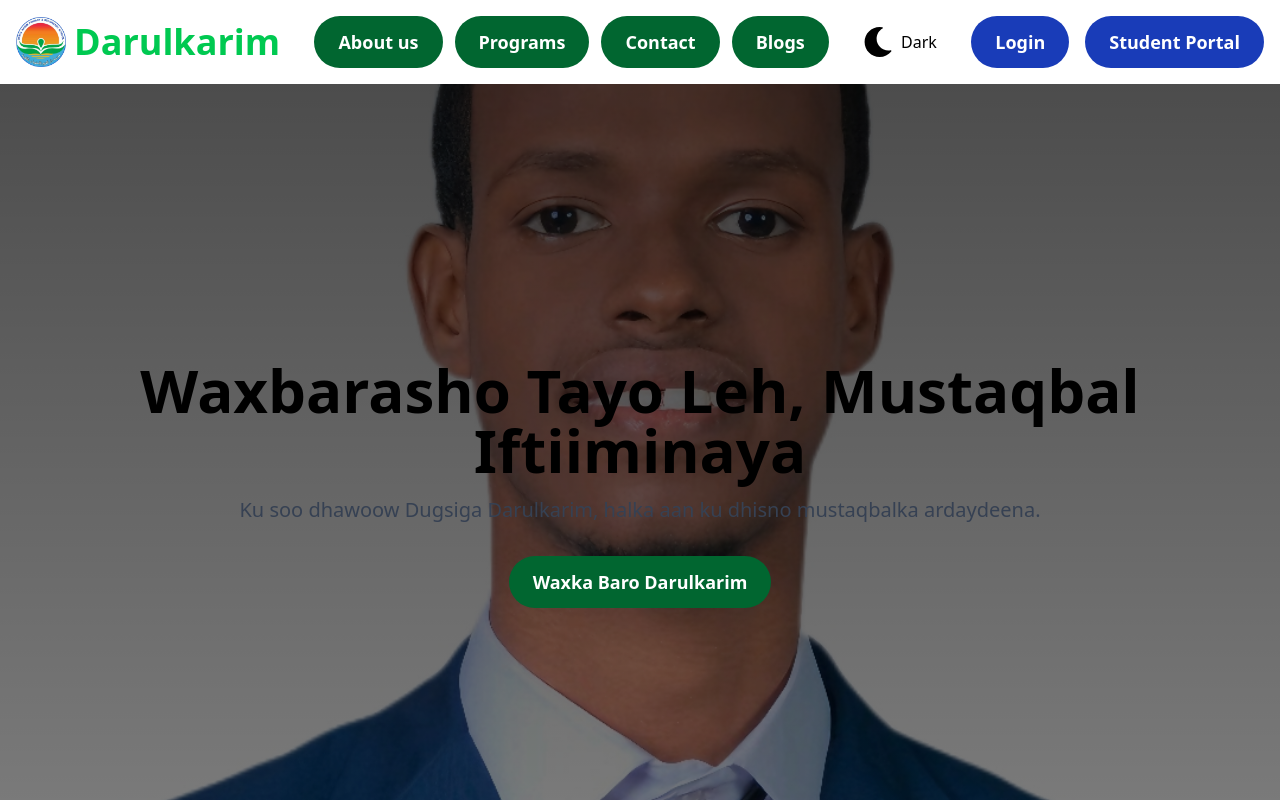
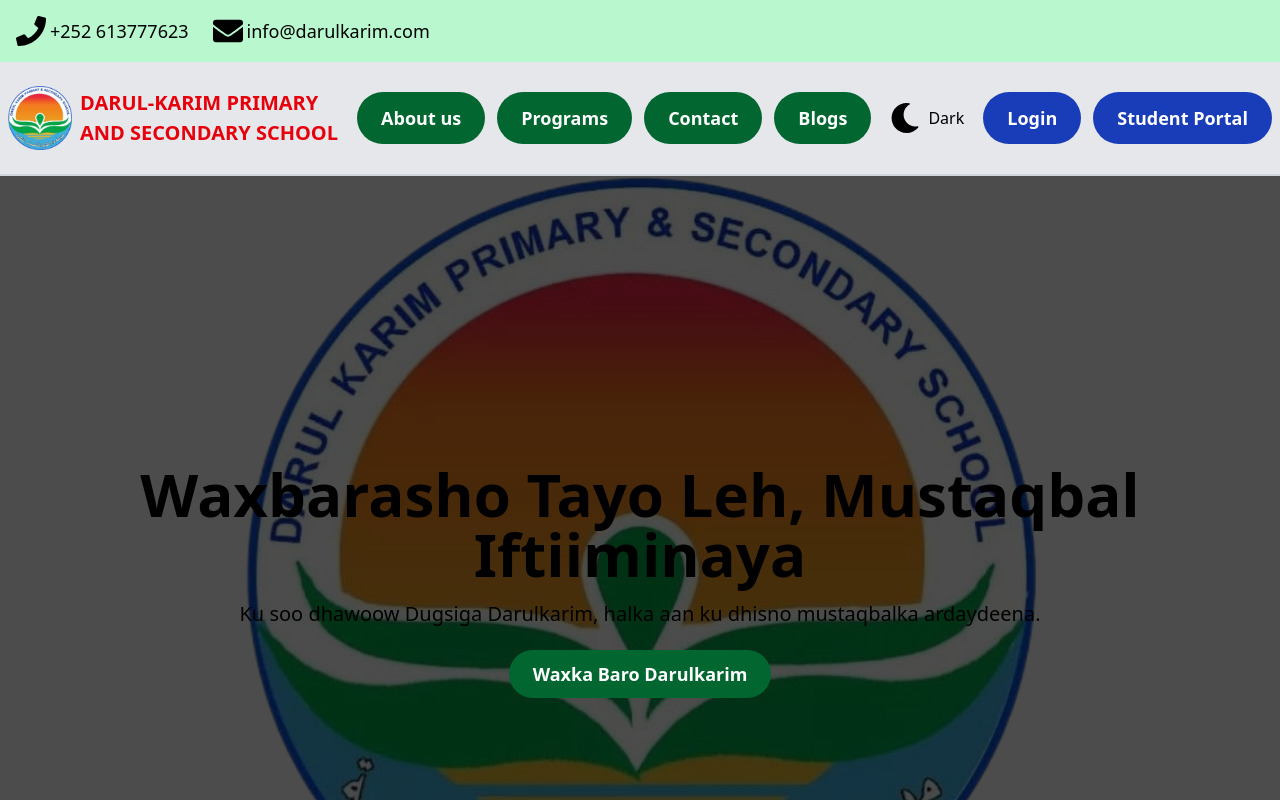
Before and after one commit to Abdimalik-Saed-Elmi/Darulkrim-School-Website, a React (Vite) app: page / in a window 1280 px wide. Shown: the top 800 px of the page. Built offline with nearby package versions, Linux system fonts and the light colour scheme.

Commit message:
We updated more sections

```diff
--- a/src/components/AboutUs.jsx
+++ b/src/components/AboutUs.jsx
@@ -2,6 +2,7 @@
 import { motion } from "framer-motion";
 import "../styles/about.css";
 import { useTheme } from "../Hooks/ThemeContext";
+import { Link } from "react-router-dom";
 
 function AboutUs() {
   const { darkMode } = useTheme(); // Use the useTheme hook
@@ -38,15 +39,15 @@
             <p className={`text-xl leading-relaxed mb-4 text-center ${darkMode ? "text-gray-300" : "text-gray-700"}`}>
               Waxaan aaminsanahay in waxbarashadu ay tahay furaha mustaqbal wanaagsan, waxaana naga go'an inaa ardaydeena ka caawino gaarida hadafkooda.
             </p>
-            <button className="bg-green-600 w-full text-white font-bold py-3 px-6 rounded-full text-lg hover:bg-green-800 transition-colors">
+            <Link to="/contact" className="bg-green-600 w-[100%] block text-center text-white font-bold py-3 px-6 rounded-full text-lg hover:bg-green-800 transition-colors">
               Xog Dheeri
-            </button>
+            </Link>
           </motion.div>
           <div>
             <img
               src="DarulkarimLogo.png"
               alt="About Us"
-              className="rounded-full shadow-md h-[500px] w-[500px]"
+              className=" h-[380px] w-[380px] rounded-full shadow-md  md:h-[500px] md:w-[500px]"
             />
           </div>
         </div>
--- a/src/components/Contact.jsx
+++ b/src/components/Contact.jsx
@@ -1,6 +1,13 @@
 import React from "react";
 import { motion } from "framer-motion";
-import { FaFacebook, FaTwitter, FaInstagram, FaMapMarkerAlt, FaPhoneAlt, FaEnvelope } from "react-icons/fa";
+import {
+  FaFacebook,
+  FaTwitter,
+  FaInstagram,
+  FaMapMarkerAlt,
+  FaPhoneAlt,
+  FaEnvelope,
+} from "react-icons/fa";
 import "../styles/about.css";
 import { useTheme } from "../Hooks/ThemeContext";
 
@@ -13,17 +20,40 @@
       whileInView={{ opacity: 1, y: 0 }}
       transition={{ duration: 0.8 }}
       viewport={{ once: true }}
-      className={`py-16 bg-cover bg-center ${darkMode ? "bg-gray-900 text-gray-300" : "bg-blue-300 text-black"}`} // Adjust background and text colors
+      className={`py-16 bg-cover bg-center ${
+        darkMode ? "bg-gray-900 text-gray-300" : "bg-blue-300 text-black"
+      }`} // Adjust background and text colors
     >
       <div className="container mx-auto px-4">
-        <h2 className={`text-3xl md:text-4xl font-bold text-center mb-8 ${darkMode ? "text-white" : "text-black"}`}>
+        <h2
+          className={`text-3xl md:text-4xl font-bold text-center mb-12 ${
+            darkMode ? "text-white" : "text-black"
+          }`}
+        >
           Contact Us
         </h2>
         <div className="grid grid-cols-1 md:grid-cols-2 gap-8">
           <div>
-            <p className={`text-lg font-bold leading-relaxed mb-12 ${darkMode ? "text-gray-300" : "text-black"}`}>
+            <p
+              className={`text-lg font-bold leading-relaxed mb-6 ${
+                darkMode ? "text-gray-300" : "text-black"
+              }`}
+            >
               Waxaad nagala soo xiriiri kartaa macluumaadka hoos ku qoran:
             </p>
+            <div className="flex space-x-8 mb-6">
+              <a
+                href="#"
+                className="hover:text-gray-300 flex items-center gap-2"
+              >
+                <img
+                  src="DarulkarimLogo.png"
+                  alt="Darulkarim"
+                  className="w-20 h-20"
+                />
+                <span className=" text-2xl font-semibold text-red-500">DARUL-KARIM PRIMARY <br /> AND SECONDARY SCHOOL</span>
+              </a>
+            </div>
             <ul className="list-disc list-inside mb-4 flex flex-col space-y-6">
               <li className="flex items-center space-x-2">
                 <FaMapMarkerAlt size={35} className="rounded-full p-1 mr-2" />
@@ -31,23 +61,53 @@
               </li>
               <li className="flex items-center space-x-2">
                 <FaPhoneAlt size={35} className="rounded-full p-1 mr-2" />
-                Phone: <a href="https://api.whatsapp.com/send?phone=+252613777623&text=Darulkarim" className="hover:text-blue-900 hover:font-bold hover:underline"> +252613777623 </a>|<a href="https://api.whatsapp.com/send?phone=+252615633116&text=Darulkarim" className="hover:text-blue-900 hover:font-bold hover:underline">+252615633116 </a>
+                Phone:{" "}
+                <a
+                  href="https://api.whatsapp.com/send?phone=+252613777623&text=Darulkarim"
+                  className="hover:text-blue-900 hover:font-bold hover:underline"
+                >
+                  {" "}
+                  +252613777623{" "}
+                </a>
+                |
+                <a
+                  href="https://api.whatsapp.com/send?phone=+252615633116&text=Darulkarim"
+                  className="hover:text-blue-900 hover:font-bold hover:underline"
+                >
+                  +252615633116{" "}
+                </a>
               </li>
               <li className="flex items-center space-x-2">
                 <FaEnvelope size={35} className="rounded-full p-1 mr-2" />
-                Email: <a href="https://mail.google.com/" className="text-blue-900 ml-2 font-bold"> schooldks2022@gmail.com</a>
+                Email:{" "}
+                <a
+                  href="https://mail.google.com/"
+                  className="text-blue-900 ml-2 font-bold"
+                >
+                  {" "}
+                  schooldks2022@gmail.com
+                </a>
               </li>
             </ul>
             <div className="flex space-x-8 mt-8">
-              <a href="https://www.facebook.com/profile.php?id=100057218268902" className="hover:text-gray-300 flex items-center gap-2">
+              <a
+                href="https://www.facebook.com/profile.php?id=100057218268902"
+                className="hover:text-gray-300 flex items-center gap-2"
+              >
                 <FaFacebook size={35} className="rounded-full p-1" />
                 Facebook
               </a>
-              <a href="#" className="hover:text-gray-300 flex items-center gap-2">
+              <a
+                href="#"
+                className="hover:text-gray-300 flex items-center gap-2"
+              >
                 <FaTwitter size={35} className="rounded-full p-1" />
                 Twitter
               </a>
-              <a href="#" className="hover:text-gray-300 flex items-center gap-2">
+              <a
+                href="#"
+                className="hover:text-gray-300 flex items-center gap-2"
+              >
                 <FaInstagram size={35} className="rounded-full p-1" />
                 Instagram
               </a>
@@ -61,27 +121,60 @@
               className="space-y-4"
             >
               <div>
-                <label className={`block text-lg font-medium mb-1 ${darkMode ? "text-gray-300" : "text-black"}`}>Magaca:</label>
+                <label
+                  className={`block text-lg font-medium mb-1 ${
+                    darkMode ? "text-gray-300" : "text-black"
+                  }`}
+                >
+                  Magaca:
+                </label>
                 <input
                   type="text"
-                  className={`w-full border border-gray-300 rounded-md p-2 ${darkMode ? "bg-gray-800 text-gray-300" : "bg-white text-gray-800"}`}
+                  required
+                  className={`w-full border border-gray-300 rounded-md p-2 ${
+                    darkMode
+                      ? "bg-gray-800 text-gray-300"
+                      : "bg-white text-gray-800"
+                  }`}
                 />
               </div>
               <div>
-                <label className={`block text-lg font-medium mb-1 ${darkMode ? "text-gray-300" : "text-black"}`}>Email:</label>
+                <label
+                  className={`block text-lg font-medium mb-1 ${
+                    darkMode ? "text-gray-300" : "text-black"
+                  }`}
+                >
+                  Email:
+                </label>
                 <input
                   type="email"
-                  className={`w-full border border-gray-300 rounded-md p-2 ${darkMode ? "bg-gray-800 text-gray-300" : "bg-white text-gray-800"}`}
+                  required
+                  className={`w-full border border-gray-300 rounded-md p-2 ${
+                    darkMode
+                      ? "bg-gray-800 text-gray-300"
+                      : "bg-white text-gray-800"
+                  }`}
                 />
               </div>
               <div>
-                <label className={`block text-lg font-medium mb-1 ${darkMode ? "text-gray-300" : "text-black"}`}>Fariinta:</label>
+                <label
+                  className={`block text-lg font-medium mb-1 ${
+                    darkMode ? "text-gray-300" : "text-black"
+                  }`}
+                >
+                  Fariinta:
+                </label>
                 <textarea
+                required
                   rows="4"
-                  className={`w-full border border-gray-300 rounded-md p-2 ${darkMode ? "bg-gray-800 text-gray-300" : "bg-white text-gray-800"}`}
+                  className={`w-full border border-gray-300 rounded-md p-2 ${
+                    darkMode
+                      ? "bg-gray-800 text-gray-300"
+                      : "bg-white text-gray-800"
+                  }`}
                 ></textarea>
               </div>
-              <button className="bg-green-500 text-black py-2 px-4 rounded-md hover:bg-blue-600">
+              <button className="bg-green-500 block w-full text-center text-black py-2 px-4 rounded-md hover:bg-blue-600">
                 Submit
               </button>
             </motion.form>
@@ -97,6 +190,11 @@
             loading="lazy"
             referrerPolicy="no-referrer-when-downgrade"
             title="Google Maps Location"
+            onClick={() => {
+              window.location.href =
+                "https://www.google.com/maps/search/Albaraka,+HODAN+DISTRICT,+MOGADISHU,%C2%A0SOMALIA/@2.0521362,45.3097859,17z?entry=ttu&g_ep=EgoyMDI1MDMyNC4wIKXMDSoASAFQAw%3D%3D";
+            }}
+            sandbox="allow-same-origin allow-scripts allow-popups allow-forms"
           ></iframe>
         </div>
       </div>
--- a/src/components/Footer.jsx
+++ b/src/components/Footer.jsx
@@ -5,7 +5,7 @@
   const { darkMode } = useTheme(); // Use the useTheme hook
 
   return (
-    <footer className={`py-8 border-t-2 border-solid border-gray-300 ${darkMode ? "bg-gray-800 text-gray-300 border-gray-700" : "bg-blue-300 text-black"}`}>
+    <footer className={`py-6 border-t-2 border-solid border-gray-300 ${darkMode ? "bg-gray-800 text-gray-300 border-gray-700" : "bg-blue-300 text-black"}`}>
       <div className="container mx-auto text-center flex justify-between items-center">
         <p>&copy; {new Date().getFullYear()} Darulkarim. All Rights Reserved.</p>
         <p className="">
--- a/src/components/Hero.jsx
+++ b/src/components/Hero.jsx
@@ -1,10 +1,12 @@
-import React, { useState, useEffect } from "react";
+import React, { useState, useEffect, useRef } from "react";
 import { motion } from "framer-motion";
 import { useTheme } from "../Hooks/ThemeContext";
+import { FaChevronLeft, FaChevronRight } from "react-icons/fa";
+import { Link } from "react-router-dom";
 
 function Hero() {
   const images = [
-    "Darulkarimbg.jpg",
+    "Darulkarim-mooseey.jpg",
     "DarulkarimLogo.png",
     "Passport.jpg",
   ];
@@ -16,45 +18,96 @@
 
   const [currentImageIndex, setCurrentImageIndex] = useState(0);
   const { darkMode } = useTheme();
+  const scrollContainerRef = useRef(null);
+  const [showNavButtons, setShowNavButtons] = useState(false); // Ku dar state-ka muuqaalka buttons-ka
 
   useEffect(() => {
     const interval = setInterval(() => {
       setCurrentImageIndex((prevIndex) => (prevIndex + 1) % (darkMode ? Darkimages.length : images.length));
-    }, 3000);
+    }, 5000);
 
     return () => clearInterval(interval);
   }, [darkMode, Darkimages.length, images.length]);
+
+  const scrollLeft = () => {
+    setCurrentImageIndex((prevIndex) => {
+      let newIndex = prevIndex - 1;
+      if (newIndex < 0) {
+        newIndex = darkMode ? Darkimages.length - 1 : images.length - 1;
+      }
+      return newIndex;
+    });
+  };
+
+  const scrollRight = () => {
+    setCurrentImageIndex((prevIndex) => {
+      let newIndex = prevIndex + 1;
+      if (newIndex >= (darkMode ? Darkimages.length : images.length)) {
+        newIndex = 0;
+      }
+      return newIndex;
+    });
+  };
 
   return (
     <motion.section
       initial={{ opacity: 0 }}
       animate={{ opacity: 1 }}
       transition={{ duration: 1 }}
+      onMouseEnter={() => setShowNavButtons(true)} // Muuji buttons-ka marka la dul geeyo
+      onMouseLeave={() => setShowNavButtons(false)} // Qari buttons-ka marka laga baxo
+      ref={scrollContainerRef}
+        className="relative w-full overflow-hidden"
         style={{
+          backgroundImage: darkMode
+            ? `linear-gradient(rgba(0, 0, 0, 0.8), rgba(0, 0, 0, 0.8)), url('${Darkimages[currentImageIndex]}')`
+            : `linear-gradient(rgba(0, 0, 0, 0.7), rgba(0, 0, 0, 0.7)), url('${images[currentImageIndex]}')`,
+          backgroundSize: "contain",
+          backgroundPosition: "center",
+          backgroundRepeat: "no-repeat",
+          display: "flex",
+          overflowX: "auto",
+          scrollBehavior: "smooth",
+          scrollbarWidth: "none",
+          msOverflowStyle: "none",
           minHeight: "100vh",
-        display: "flex",
           alignItems: "center",
           justifyContent: "center",
           textAlign: "center",
-        backgroundImage: darkMode
-          ? `linear-gradient(rgba(0, 0, 0, 0.8), rgba(0, 0, 0, 0.8)), url('${Darkimages[currentImageIndex]}')`
-          : `linear-gradient(rgba(0, 0, 0, 0.7), rgba(0, 0, 0, 0.5)), url('${images[currentImageIndex]}')`,
-        backgroundSize: "cover", // Sawirka ha buuxiyo qaybta
-        backgroundPosition: "center",
           color: darkMode ? "white" : "black",
         }}
     >
+
         <div className="container mx-auto px-4">
           <h1 className={`text-4xl md:text-6xl font-bold mb-4 ${darkMode ? "text-white" : "text-black"}`}>
             Waxbarasho Tayo Leh, Mustaqbal Iftiiminaya
           </h1>
-        <p className={`text-lg md:text-xl mb-8 ${darkMode ? "text-gray-300" : "text-gray-700"}`}>
+          <p className={`text-lg md:text-xl mb-8 ${darkMode ? "text-gray-300" : "text-black"}`}>
             Ku soo dhawoow Dugsiga Darulkarim, halka aan ku dhisno mustaqbalka ardaydeena.
           </p>
-        <button className="bg-green-800 text-white py-3 px-6 rounded-full text-lg font-semibold hover:bg-green-600 transition-colors">
+          <Link to={"/about"} className="bg-green-800 text-white py-3 px-6 rounded-full text-lg font-semibold hover:bg-green-600 transition-colors">
             Waxka Baro Darulkarim
+          </Link>
+        </div>
+        {showNavButtons && (
+          <>
+            <button
+              onClick={scrollLeft}
+              className={darkMode ? "absolute left-0 ml-4 text-4xl top-1/2 transform -translate-y-1/2 bg-white text-black p-2 rounded-full" : "absolute left-0 ml-4 text-4xl top-1/2 transform -translate-y-1/2 bg-gray-200 p-2 rounded-full" }
+              style={{ boxShadow: "0 2px 4px rgba(0, 0, 0, 0.2)" }} // Ku dar shadow inline
+            >
+              <FaChevronLeft />
             </button>
-      </div>
+            <button
+              onClick={scrollRight}
+              className={darkMode ? "absolute right-0 mr-4 text-4xl top-1/2 transform -translate-y-1/2 bg-white text-black p-2 rounded-full" : "absolute right-0 mr-4 text-4xl top-1/2 transform -translate-y-1/2 bg-gray-200 p-2 rounded-full" }
+              style={{ boxShadow: "0 2px 4px rgba(0, 0, 0, 0.2)" }} // Ku dar shadow inline
+            >
+              <FaChevronRight />
+            </button>
+          </>
+        )}
+
     </motion.section>
   );
 }
--- a/src/components/Navbar.jsx
+++ b/src/components/Navbar.jsx
@@ -4,31 +4,55 @@
 import { useState } from "react";
 import { HiMenuAlt3, HiX } from "react-icons/hi";
 import { useTheme } from "../Hooks/ThemeContext";
-import { FaMoon, FaSun } from "react-icons/fa";
+import { FaMoon, FaSun, FaPhone, FaEnvelope } from "react-icons/fa"; // Ku dar icons-ka
 
 function Navbar() {
   const { darkMode, toggleDarkMode } = useTheme();
-
   const [mobileMenu, setMobileMenu] = useState(false);
 
   return (
-    <nav
-      className={`p-4 ${
-        darkMode ? "bg-gray-800 text-white" : "bg-white text-black"
+    <>
+      <div
+        className={`py-4 px-2 text-lg ${
+          darkMode ? "bg-gray-700 text-white" : "bg-green-200 text-black"
         }`}
       >
         <div className="container mx-auto flex justify-between items-center">
-        <Link to="/" className="flex items-center">
+          <div className="flex items-center space-x-4">
+            <div className="flex items-center px-2">
+              <FaPhone  className="mr-1 text-[25px] md:text-[30px]" />
+              <a href="https://api.whatsapp.com/send?phone=+252613777623&text=Hi-Darulkarim-Primary-and-Secondary-School" className="hover:underline"> +252 613777623 </a>
+            </div>
+            <div className="flex items-center">
+              <FaEnvelope className="mr-1 text-[25px] md:text-[30px]" />
+              <a href="#">info@darulkarim.com</a>
+            </div>
+            {/* Waxyaabo kale oo aad rabto inaad ku darto */}
+          </div>
+          <div className="flex items-center space-x-4">
+            {/* Social media links ama waxyaabo kale */}
+          </div>
+        </div>
+      </div>
+      <nav
+        className={`py-6 border-b-2 border-solid border-gray-300 ${
+          darkMode ? "bg-gray-800 text-white" : "bg-gray-200 text-black"
+        }`}
+      >
+        <div className="container mx-auto px-2 flex justify-between items-center">
+            <div className="flex space-x-8">
+              <Link
+                to="/"
+                className="hover:text-gray-300 flex items-center gap-2"
+              >
                 <img
                   src="DarulkarimLogo.png"
                   alt="Darulkarim"
-            className="h-[50px] w-[50px] rounded mr-2"
+                  className="w-12 h-12 md:w-16 md:h-16"
                 />
-          <span className="font-bold text-4xl text-green-500 hover:text-green-400">
-            Darulkarim
-          </span>
+                <span className=" md:text-[20px] font-semibold text-red-600">DARUL-KARIM PRIMARY <br /> AND SECONDARY SCHOOL</span>
               </Link>
-
+            </div>
           <div className="hidden md:flex space-x-3">
             <Link
               to="/about"
@@ -54,19 +78,14 @@
             >
               Blogs
             </Link>
-
           </div>
-        <div className="">
+          <div>
             <button onClick={toggleDarkMode} className="flex items-center">
-            {darkMode ? (
-              <FaSun size={30} className="mr-2" />
-            ) : (
-              <FaMoon size={30} className="mr-2" />
-            )}
+              {darkMode ? <FaSun size={30} className="mr-2" /> : <FaMoon size={30} className="mr-2" />}
               {darkMode ? "Light" : "Dark"}
             </button>
           </div>
-        <div className="hidden md:flex space-x-4">
+          <div className="hidden md:flex space-x-3">
             <Link
               to="/dashboard"
               className="bg-blue-800 text-white py-3 px-6 rounded-full text-lg font-semibold hover:bg-green-600 transition-colors"
@@ -87,13 +106,12 @@
             className="md:hidden"
           >
             {mobileMenu ? (
-            <HiX className="text-3xl text-black" />
+              <HiX className={darkMode ? "text-white text-4xl" : "text-4xl text-black"} />
             ) : (
-            <HiMenuAlt3 className="text-3xl text-black" />
+              <HiMenuAlt3 className={darkMode ? "text-white text-4xl" : "text-4xl text-black"} />
             )}
           </button>
         </div>
-
         <div className={mobileMenu ? "md:hidden block" : "hidden"}>
           <div className="flex flex-col space-y-2 p-6 text-center">
             <Link
@@ -129,6 +147,7 @@
           </div>
         </div>
       </nav>
+    </>
   );
 }
 
--- a/src/pages/Home.jsx
+++ b/src/pages/Home.jsx
@@ -3,7 +3,6 @@
 import Hero from "../components/Hero";
 import Programs from "../components/Programs";
 import AboutUs from "../components/AboutUs";
-import Faculty from "../components/Faculty";
 import TopStudents from "../components/TopStudents";
 import Contact from "../components/Contact";
 import Subjects from "../components/Subjects";
@@ -12,17 +11,18 @@
 function Home() {
   const { darkMode } = useTheme();
   return (
-        <div>
+    <div
+      className={`${
+        darkMode ? "bg-gray-900 text-white" : "bg-white text-black"
+      }`}
+    >
       <Hero />
-        <div className={`p-4 ${darkMode ? 'bg-gray-900 text-white' : 'bg-white text-black'}`}>
-
       <AboutUs />
       <Programs />
       <Subjects />
       <TopStudents />
       <Contact />
     </div>
-        </div>
   );
 }
 
```
Also changed, not shown: public/Darulkarim-mooseey.jpg (added). Lines whose indentation alone changed are shown as unchanged.
